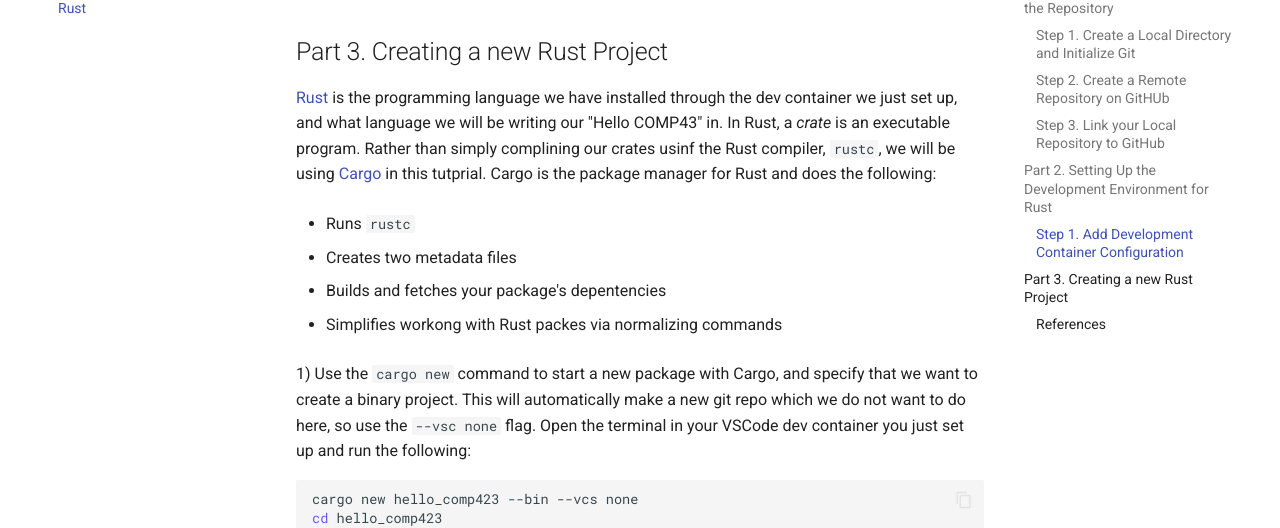
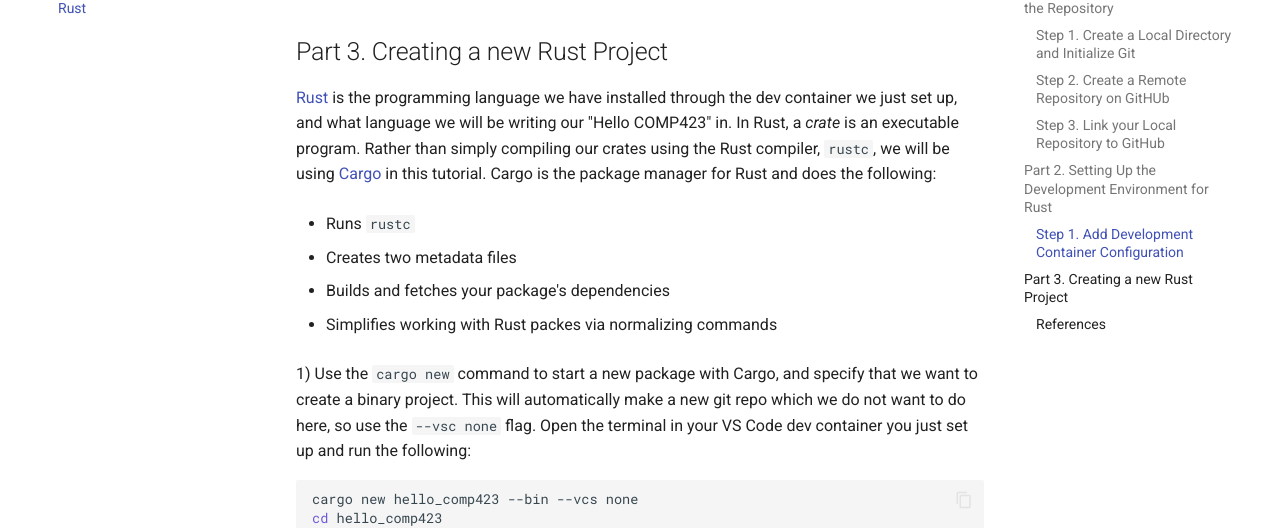
Before and after one commit to lilyem/comp423-course-notes, an MkDocs documentation site: the page built from docs/tutorials/rust-setup.md, in a window 1280 px wide and 900 px high, scrolled down 2961 px. Shown: the part 172-700 px from the top of the window. Built offline with MkDocs 1.6.1 and Material for MkDocs 9.7.7, drawn with Linux system fonts in a browser that asks for light colours; some of the changed text lies outside the part shown.

Commit message:
Worked through tutorial to ensure no errors and fixed several typos.

````diff
--- a/docs/tutorials/rust-setup.md
+++ b/docs/tutorials/rust-setup.md
@@ -38,7 +38,7 @@ git init
 4) Create a README file:
 
 ``` shell
-echo "# COMP423 Rust tutorial" > README.md
+echo "# COMP423 Rust tutorial. https://lilyem.github.io/comp423-course-notes/tutorials/rust-setup/" > README.md
 git add README.md
 git commit -m "Initial commit with README"
 ```
@@ -119,17 +119,17 @@ Step 3. Open a new terminal tab in VSCode and try running `rustc --version` to s
 
 ## Part 3. Creating a new Rust Project
 
-[Rust](https://www.rust-lang.org/learn) is the programming language we have installed through the dev container we just set up, and what language we will be writing our "Hello COMP43" in. In Rust, a *crate* is an executable program. Rather than simply complining our crates usinf the Rust compiler, `rustc`, we will be using [Cargo](https://doc.rust-lang.org/cargo/guide/creating-a-new-project.html) in this tutprial. Cargo is the package manager for Rust and does the following:
+[Rust](https://www.rust-lang.org/learn) is the programming language we have installed through the dev container we just set up, and what language we will be writing our "Hello COMP423" in. In Rust, a *crate* is an executable program. Rather than simply compiling our crates using the Rust compiler, `rustc`, we will be using [Cargo](https://doc.rust-lang.org/cargo/guide/creating-a-new-project.html) in this tutorial. Cargo is the package manager for Rust and does the following:
 
 * Runs `rustc`
 
 * Creates two metadata files
 
-* Builds and fetches your package's depentencies
+* Builds and fetches your package's dependencies
 
-* Simplifies workong with Rust packes via normalizing commands
+* Simplifies working with Rust packes via normalizing commands
 
-1) Use the `cargo new` command to start a new package with Cargo, and specify that we want to create a binary project. This will automatically make a new git repo which we do not want to do here, so use the `--vsc none` flag. Open the terminal in your VSCode dev container you just set up and run the following:
+1) Use the `cargo new` command to start a new package with Cargo, and specify that we want to create a binary project. This will automatically make a new git repo which we do not want to do here, so use the `--vsc none` flag. Open the terminal in your VS Code dev container you just set up and run the following:
 ``` shell
 cargo new hello_comp423 --bin --vcs none
 cd hello_comp423
````
